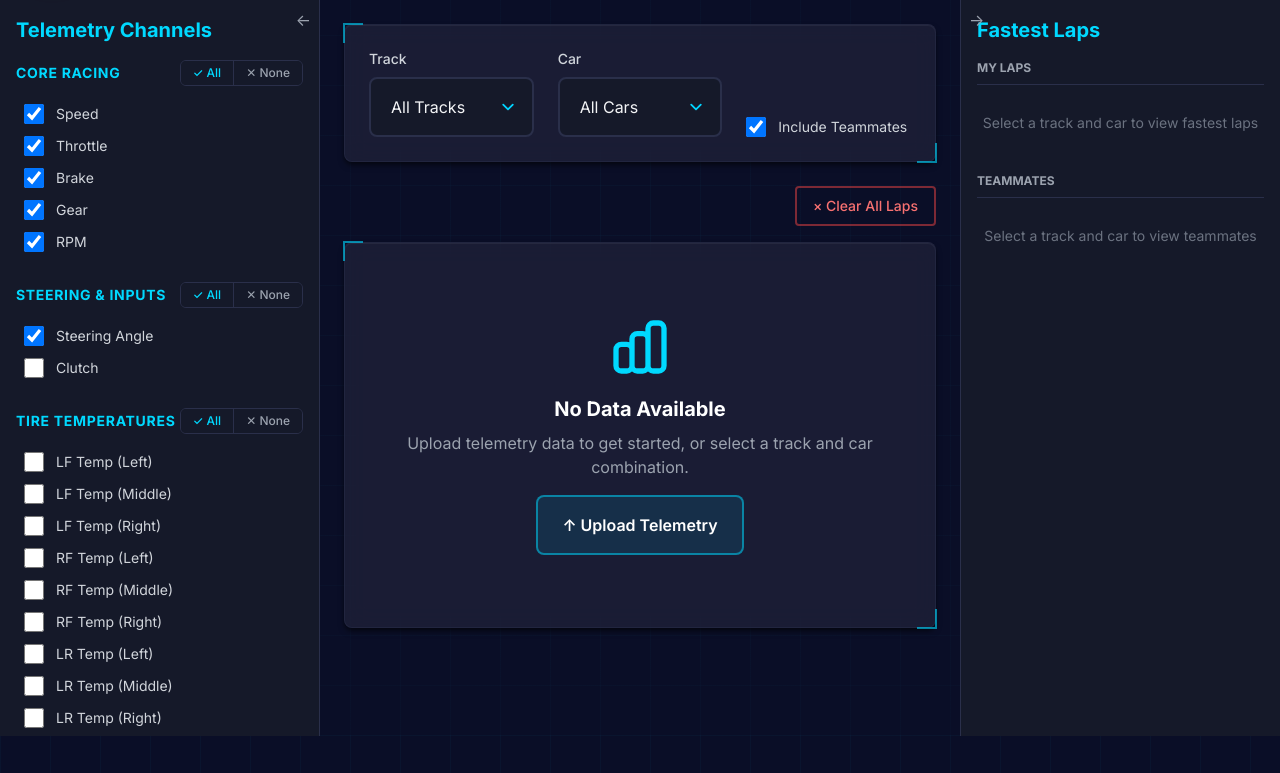
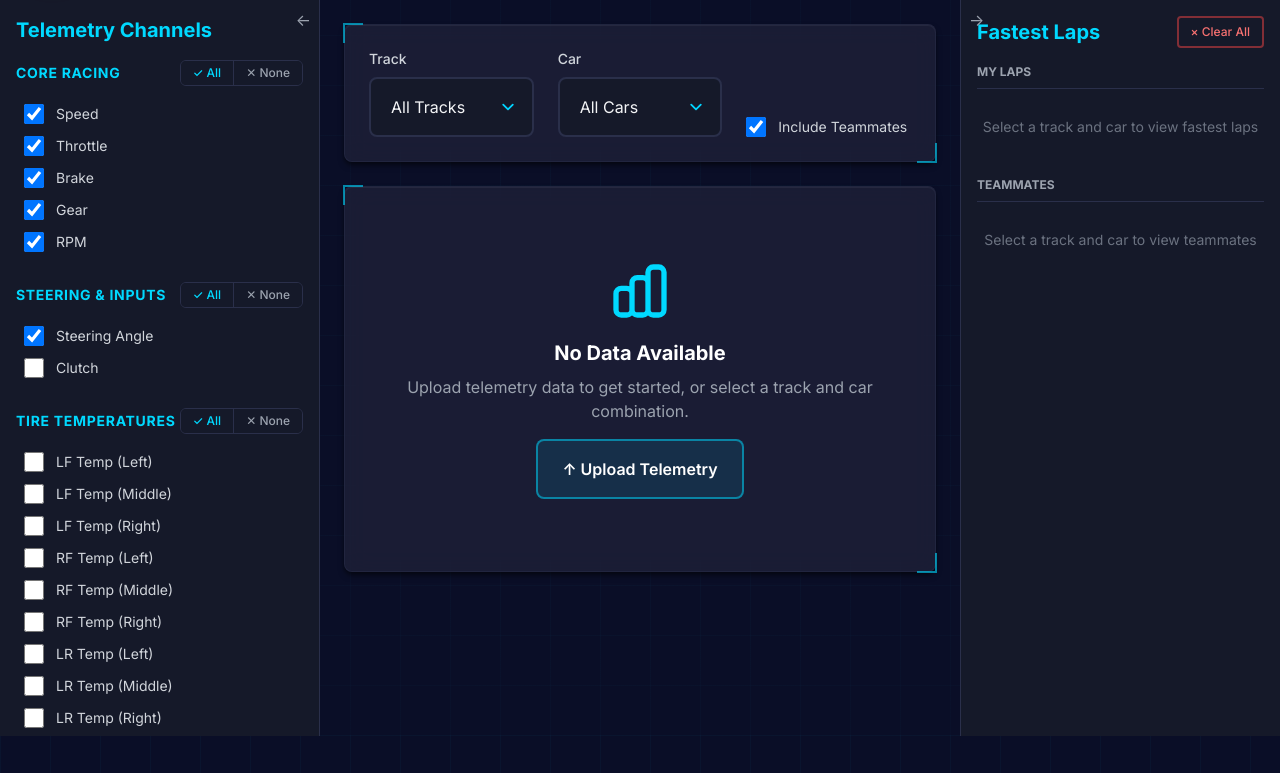
Before and after one commit to fullydoved/ridgway_garage, a Django app: page /analysis/ in a window 1280 px wide. Shown: the part 65-838 px from the top of the page. Run offline with Django 5.2, Linux system fonts and the light colour scheme; the visitor is signed in with stand-in values (Sample User, id 1); data that the repository does not hold is empty; parts of the project's set-up code (start-up, migrations or seed data) failed here and were passed over; some libraries are stand-ins or nearby versions.

Commit message:
Fix analysis page UX issues with lap selection and color assignment
Bug fixes:
1. Move Clear All button to top of right sidebar (better placement)
2. Make lap cards toggleable - click to deselect if already selected
3. Auto-reassign colors based on lap time order (fastest=red, slowest=blue)
   - Colors now update dynamically when laps are added/removed
   - Ensures color consistency regardless of selection order

Changes:
- Add reassignLapColors() function to sort and color by lap time
- Modified addLapToView() to toggle lap selection (add/remove)
- Call color reassignment after add/remove operations
- Remove gradient color logic from session preloading
- Colors always reflect lap time order: fastest lap = red, slowest = blue

🤖 Generated with [Claude Code](https://claude.com/claude-code)

Co-Authored-By: Claude <noreply@anthropic.com>

```diff
--- a/garage/static/js/analysis.js
+++ b/garage/static/js/analysis.js
@@ -121,12 +121,11 @@ document.addEventListener('DOMContentLoaded', function() {
     // Check if we have preloaded session laps (multiple laps from same session)
     else if (state.preloadedSessionLaps && state.preloadedSessionLaps.length > 0) {
         console.log(`Preloading ${state.preloadedSessionLaps.length} laps from session`);
-        const gradientColors = generateGradientColors(state.preloadedSessionLaps.length);
 
-        // Load all laps with gradient colors (blue -> red)
-        state.preloadedSessionLaps.forEach((lapId, index) => {
-            console.log(`Loading lap ${lapId} with color ${gradientColors[index]}`);
-            addLapToView(lapId, gradientColors[index]);
+        // Load all laps (colors will be auto-assigned based on lap time)
+        state.preloadedSessionLaps.forEach((lapId) => {
+            console.log(`Loading lap ${lapId}`);
+            addLapToView(lapId);
         });
     }
 
@@ -171,12 +170,30 @@ document.addEventListener('DOMContentLoaded', function() {
 // ============================================================================
 // Lap Loading and Management
 // ============================================================================
+
+// Reassign colors based on lap time order (fastest = red, slowest = blue)
+function reassignLapColors() {
+    if (state.activeLaps.length === 0) return;
+
+    // Sort laps by lap time (fastest first)
+    const sortedLaps = [...state.activeLaps].sort((a, b) => a.data.lap_time - b.data.lap_time);
+
+    // Assign colors based on sorted order
+    sortedLaps.forEach((lap, index) => {
+        lap.color = state.colors[index % state.colors.length];
+    });
+
+    console.log(`Reassigned colors based on lap times`);
+}
+
 async function addLapToView(lapId, customColor = null) {
     console.log(`addLapToView(${lapId}, ${customColor}) called`);
 
-    // Check if lap already loaded
-    if (state.activeLaps.find(l => l.id === lapId)) {
-        console.log(`Lap ${lapId} already loaded, skipping`);
+    // Check if lap already loaded - if so, REMOVE it (toggle behavior)
+    const existingLap = state.activeLaps.find(l => l.id === lapId);
+    if (existingLap) {
+        console.log(`Lap ${lapId} already loaded, removing it (toggle)`);
+        removeLapFromView(lapId);
         return;
     }
 
@@ -198,17 +215,19 @@ async function addLapToView(lapId, customColor = null) {
             return;
         }
 
-        // Add lap to state
-        const color = customColor || getNextColor();
-        console.log(`Adding lap ${lapId} to state with color ${color}`);
+        // Add lap to state (color will be assigned by reassignLapColors)
+        console.log(`Adding lap ${lapId} to state`);
         state.activeLaps.push({
             id: lapId,
-            color: color,
+            color: '#FFFFFF', // Temporary, will be reassigned
             data: data.lap,
             telemetry: data.telemetry
         });
 
         console.log(`State now has ${state.activeLaps.length} laps`);
+
+        // Reassign colors based on lap times (fastest = red, slowest = blue)
+        reassignLapColors();
 
         // If this is the first lap, auto-fill track and car filters
         if (state.activeLaps.length === 1 && data.lap.track_id && data.lap.car_id) {
@@ -233,6 +252,10 @@ async function addLapToView(lapId, customColor = null) {
 
 function removeLapFromView(lapId) {
     state.activeLaps = state.activeLaps.filter(lap => lap.id !== lapId);
+
+    // Reassign colors for remaining laps
+    reassignLapColors();
+
     refreshLapsSidebar(); // Update sidebar to remove colored borders
     updateCharts();
 }
--- a/garage/templates/telemetry/dashboard_analysis.html
+++ b/garage/templates/telemetry/dashboard_analysis.html
@@ -113,13 +113,6 @@
             </div>
         </div>
 
-        <!-- Clear All Button -->
-        <div class="flex justify-end mb-4">
-            <button id="clearAllLaps" class="px-4 py-2 text-sm border-2 border-red-500/50 text-red-400 rounded hover:bg-red-500/10 hover:border-red-500 transition-colors font-medium">
-                × Clear All Laps
-            </button>
-        </div>
-
         <!-- Charts Container -->
         <div id="chartsContainer" class="glass-card p-6 corner-brackets mb-6">
             {% if preloaded_lap_id %}
@@ -159,7 +152,12 @@
             →
         </button>
 
-        <h2 class="text-xl font-bold text-neon-cyan mb-4">Fastest Laps</h2>
+        <div class="flex justify-between items-center mb-4">
+            <h2 class="text-xl font-bold text-neon-cyan">Fastest Laps</h2>
+            <button id="clearAllLaps" class="px-3 py-1.5 text-xs border-2 border-red-500/50 text-red-400 rounded hover:bg-red-500/10 hover:border-red-500 transition-colors font-medium">
+                × Clear All
+            </button>
+        </div>
 
         <!-- My Laps -->
         <div class="mb-6">
```
